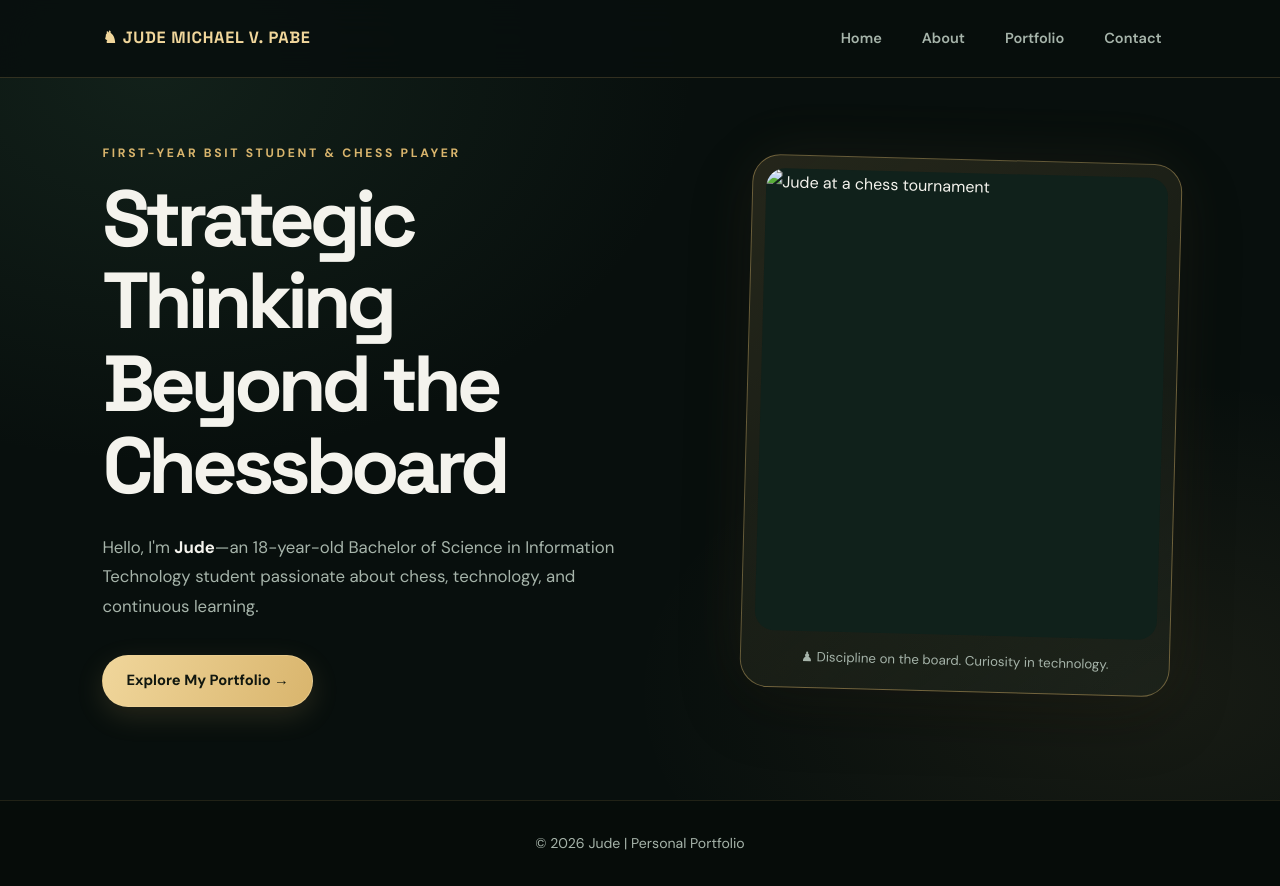
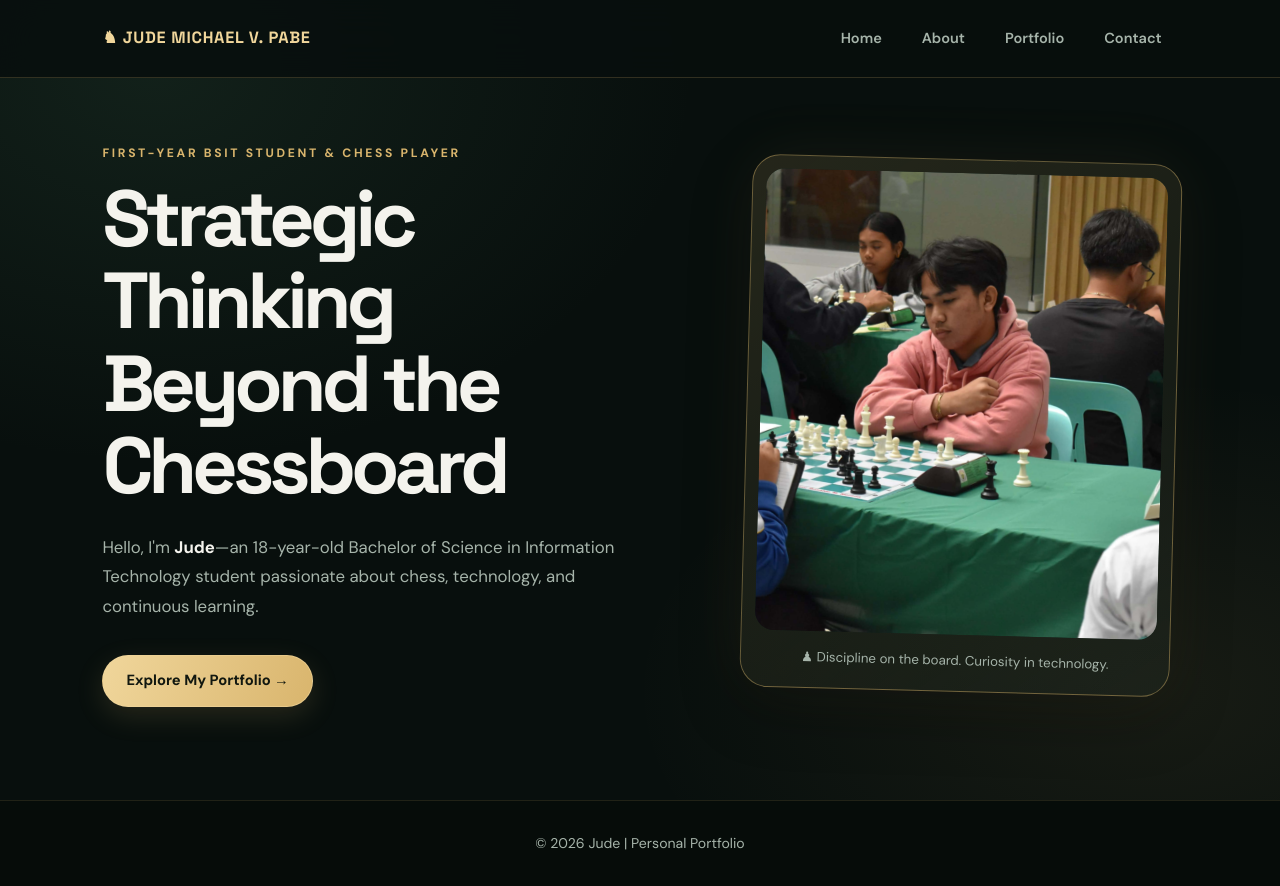
Before and after one commit to judemichaelvpabe-web/My-1st-Portfolio, a plain HTML site: page index.html in a window 1280 px wide. Drawn offline with Linux system fonts and the light colour scheme.

Commit message:
Fix HTML structure and formatting issues

```diff
--- a/index.html
+++ b/index.html
@@ -42,7 +42,7 @@
 
         <figure class="hero-photo-wrap">
             <img class="hero-photo"
-                 src="pics/chess-tournament.jpg"
+                 src="chess-tournament.jpg"
                  alt="Jude at a chess tournament">
 
             <figcaption>
```
